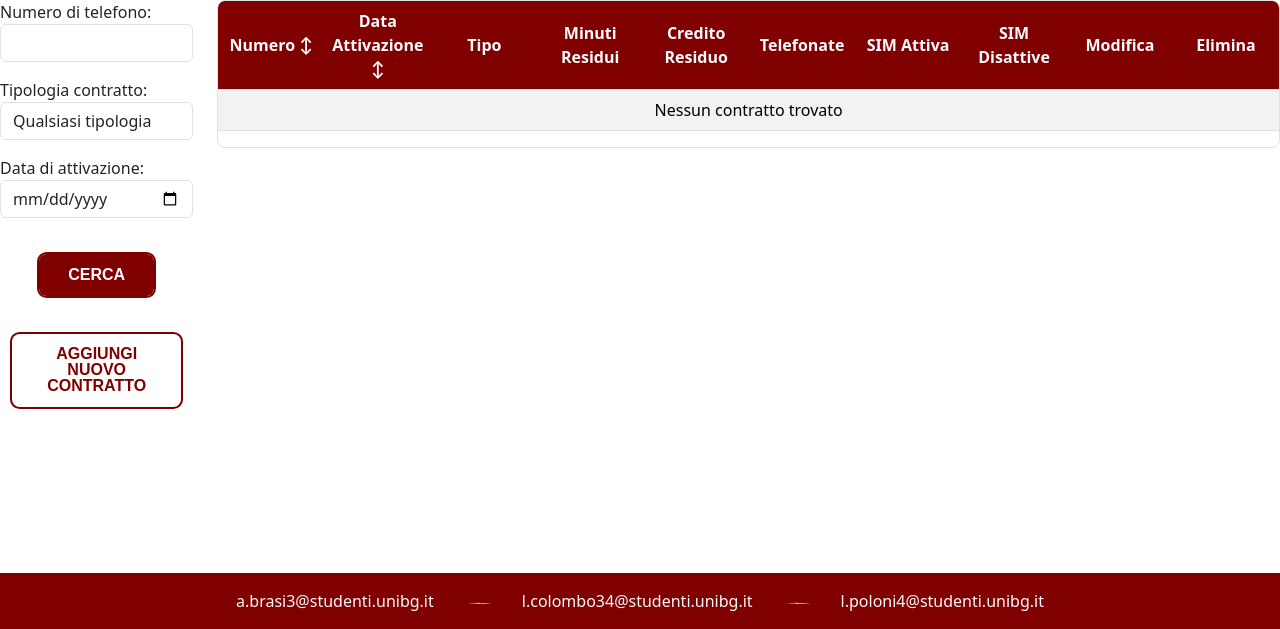
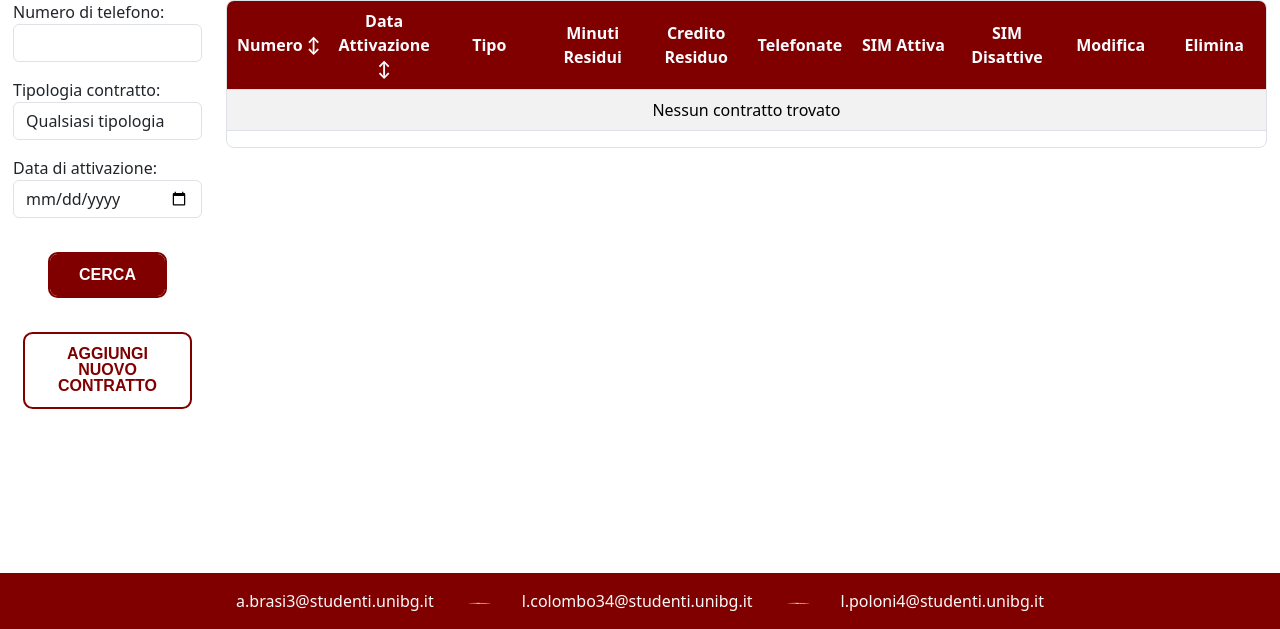
Before and after one commit to 4TK4/ProgWeb23_24.2, a Django app: page /contrattoTelefonico/ in a window 1280 px wide. Shown: the part 171-800 px from the top of the page. Run offline with Django 4.2, Linux system fonts and the light colour scheme; some libraries are stand-ins or nearby versions.

Commit message:
bug tabella contratto

```diff
--- a/myproject/static/css/style.css
+++ b/myproject/static/css/style.css
@@ -184,6 +184,10 @@ header h1{
     color: var(--primary-color);
 }
 
+.rowContratto{
+    margin-left: 1px;
+    margin-right: 1px;
+}
 .scrollable-table-container {
     max-height: 400px; /* Imposta l'altezza massima desiderata */
     overflow-y: auto; /* Abilita lo scorrimento verticale */
--- a/myproject/templates/contrattoTelefonico.html
+++ b/myproject/templates/contrattoTelefonico.html
@@ -111,7 +111,7 @@
 </div>
 
 
-<div class="row">
+<div class="row rowContratto">
     <div class="col-md-2">
         <!-- Filtro di ricerca -->
         <form class="form-inline my-2 my-lg-0" method="POST" action="{% url 'contrattoTelefonico' %}">
@@ -139,7 +139,7 @@
         </form>
     </div>
     <div class="col-md-10">
-        <div id="Table" class="scrollable-table-container">
+        <div id="Table" class="table-responsive scrollable-table-container">
         <!-- Tabella dei contratti -->
         <table class="table table-striped table-spaced" id="tabellaContratto">
             <thead>
--- a/myproject/templates/sim.html
+++ b/myproject/templates/sim.html
@@ -44,7 +44,7 @@
     </div>
     <div class="col-md-10">
 
-        <div class="scrollable-table-container">
+        <div class="table-responsive scrollable-table-container">
         <!-- Tabella delle SIM -->
         <table class="table table-striped table-spaced" id="tabellaSIM">
             <thead>
--- a/myproject/templates/telefonata.html
+++ b/myproject/templates/telefonata.html
@@ -25,7 +25,7 @@
     </div>
     <div class="col-md-10">
 
-        <div class="scrollable-table-container">
+        <div class="table-responsive scrollable-table-container">
         <!-- Tabella delle telefonate -->
         <table class="table table-striped table-spaced" id="tabellaTelefonata">
             <thead>
```
